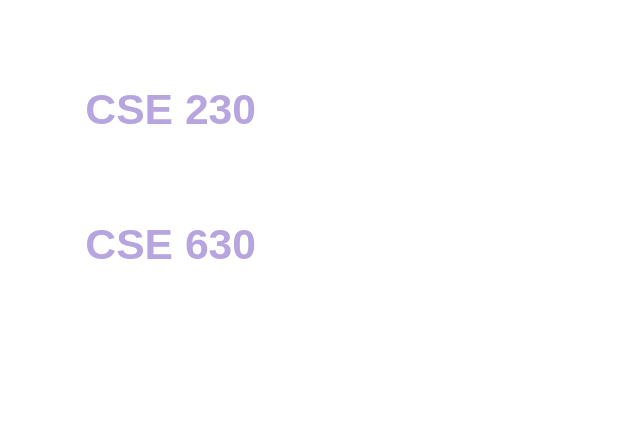
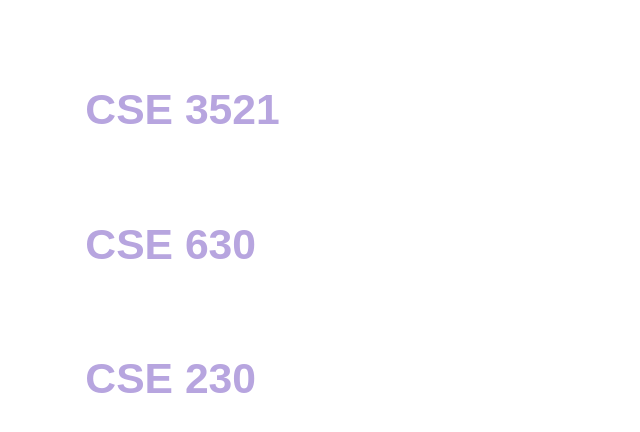
Before and after one commit to joshuaeckroth/learn, a plain HTML site: page index.html in a window 1280 px wide. Shown: the whole page, without its empty margins (0-640 px from the left). Drawn offline with Linux system fonts and the light colour scheme.

Commit message:
Added CSE 3521 link.

```diff
--- a/index.html
+++ b/index.html
@@ -22,7 +22,8 @@
         </style>
     </head>
     <body>
+        <p><a href="http://cse3521.artifice.cc">CSE 3521</a></p>
+        <p><a href="http://cse630.artifice.cc">CSE 630</a></p>
         <p><a href="http://cse230.artifice.cc">CSE 230</a></p>
-        <p><a href="http://cse630.artifice.cc">CSE 630</a></p>
     </body>
 </html>
```
